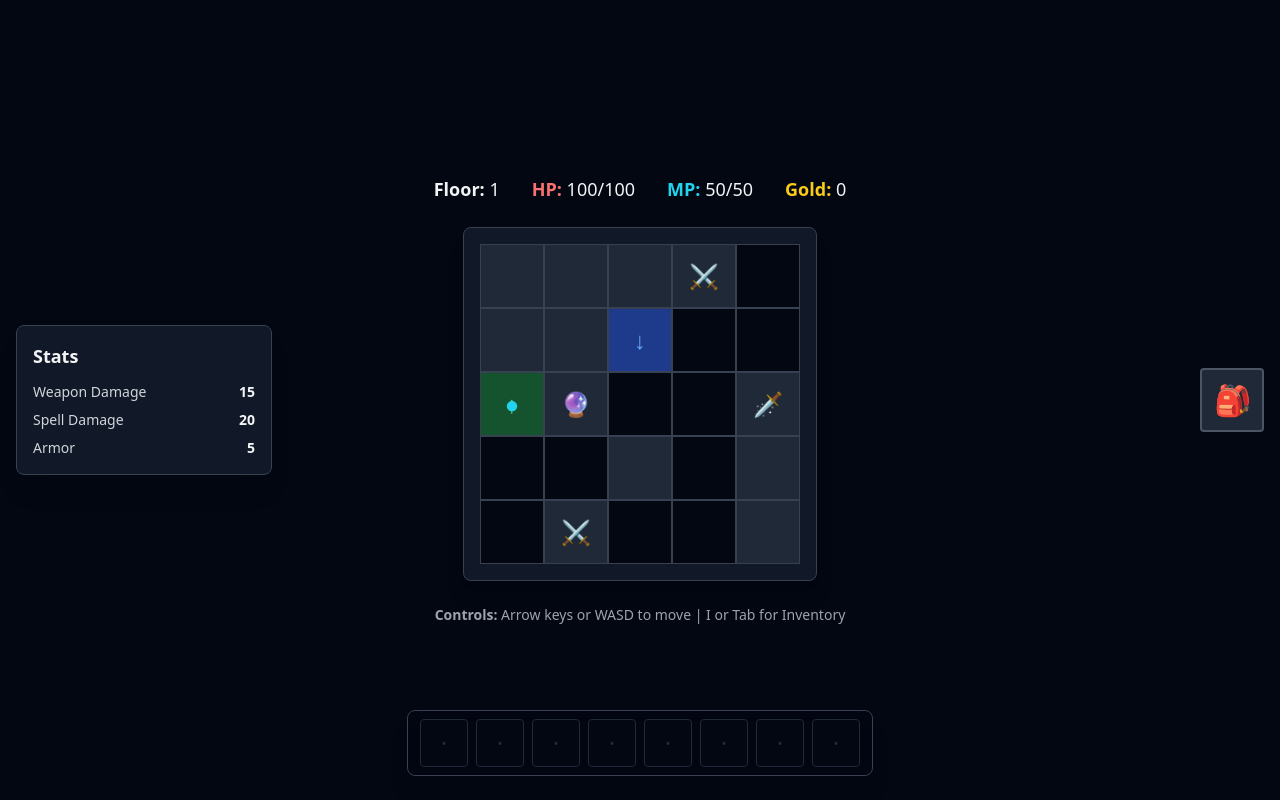
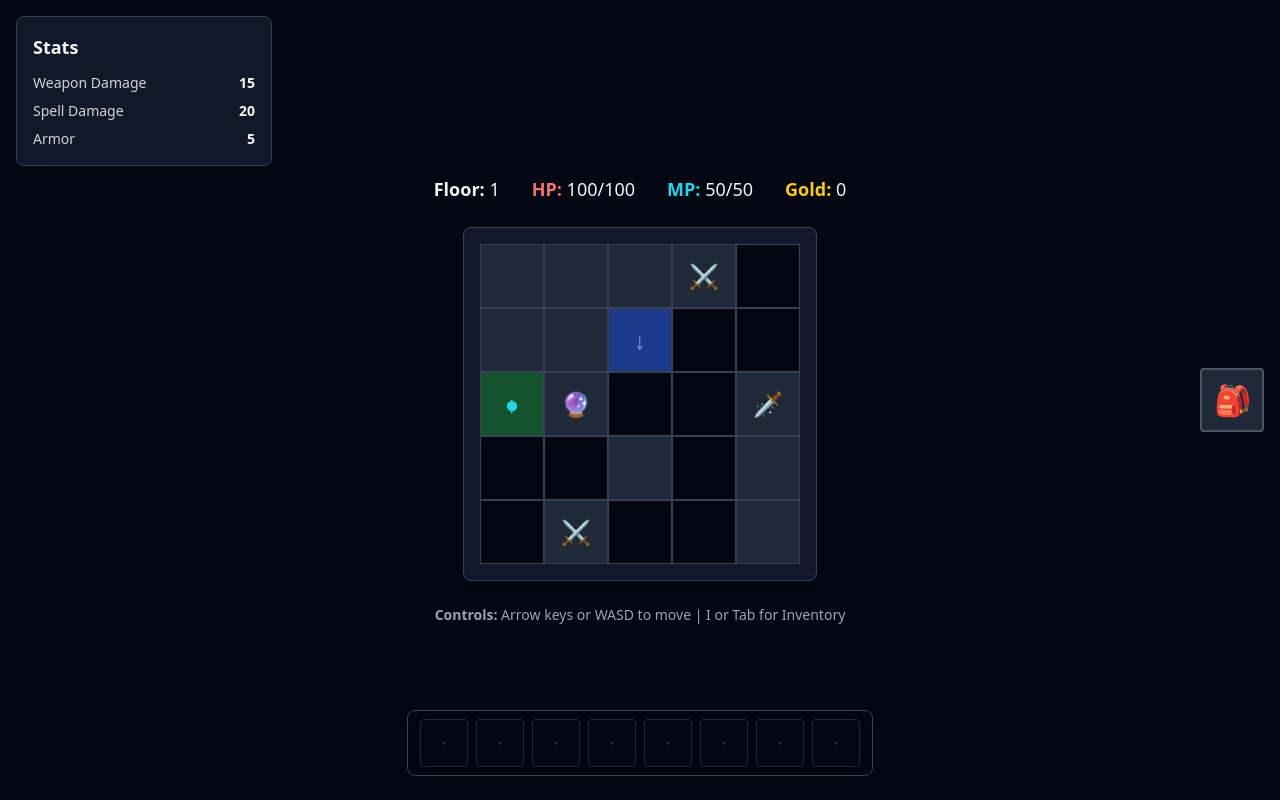
Before and after one commit to Bergmam/5x5, a React (Vite) app: page / in a window 1280 px wide. Both pictures are taken after a click on the button "Start New Game". Built offline with nearby package versions, Linux system fonts and the light colour scheme.

Commit message:
feat: update ui

```diff
--- a/src/components/GameBoard.tsx
+++ b/src/components/GameBoard.tsx
@@ -327,7 +327,7 @@ export function GameBoard() {
       </div>
 
       {/* Left Side Stats Panel */}
-      <div className="fixed left-4 top-1/2 -translate-y-1/2 hidden md:block">
+      <div className="fixed left-4 top-4 hidden md:block">
         <StatsPanel stats={effectiveStats} />
       </div>
 
--- a/src/components/ShopPanel.tsx
+++ b/src/components/ShopPanel.tsx
@@ -14,7 +14,7 @@ export default function ShopPanel({
   selectedSlot,
 }: ShopPanelProps) {
   return (
-    <div className="fixed left-4 top-1/2 -translate-y-1/2 bg-gray-900 border-2 border-yellow-600 rounded-lg shadow-2xl p-4 w-80">
+    <div className="fixed left-4 bottom-4 bg-gray-900 border-2 border-yellow-600 rounded-lg shadow-2xl p-4 w-80 z-40">
       <div className="text-yellow-400 font-bold text-xl mb-3 text-center">
         Shop
       </div>
```
